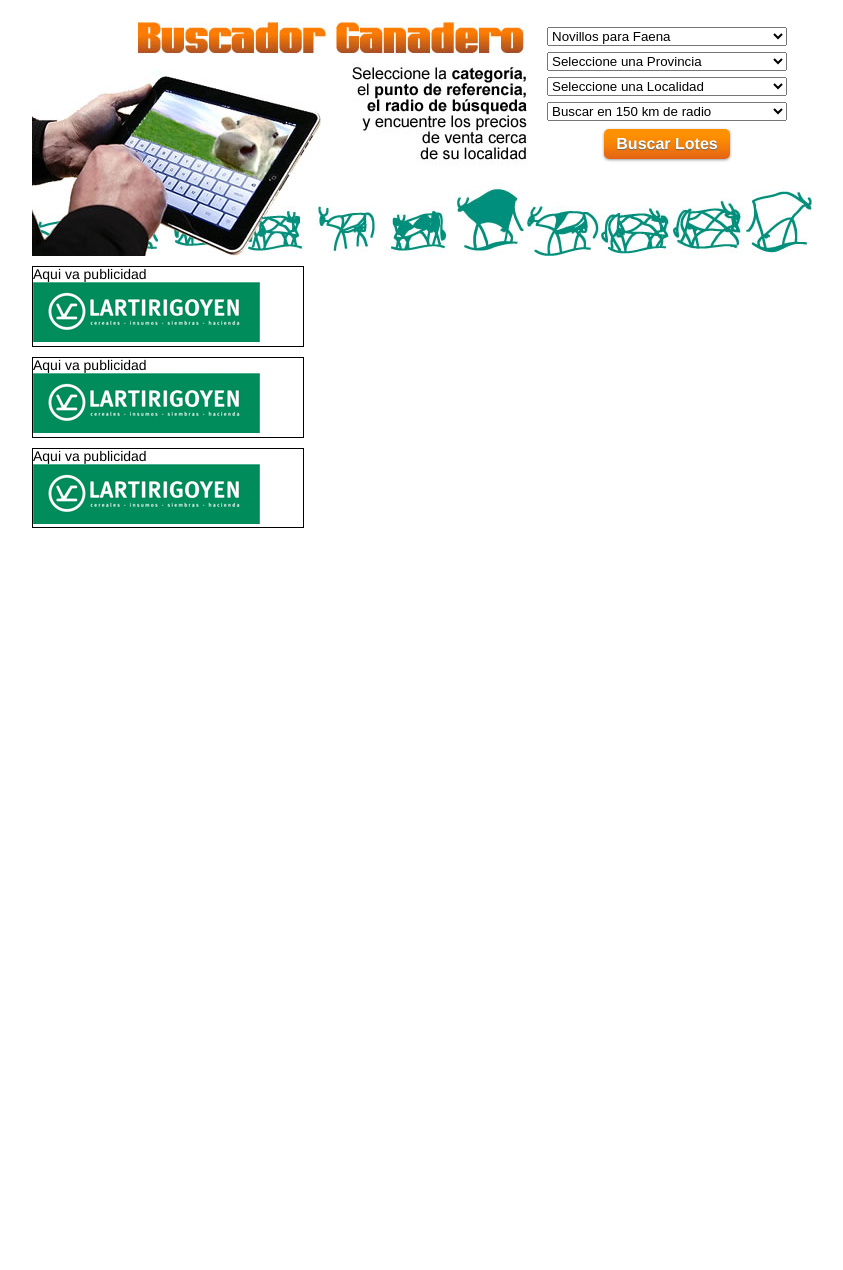
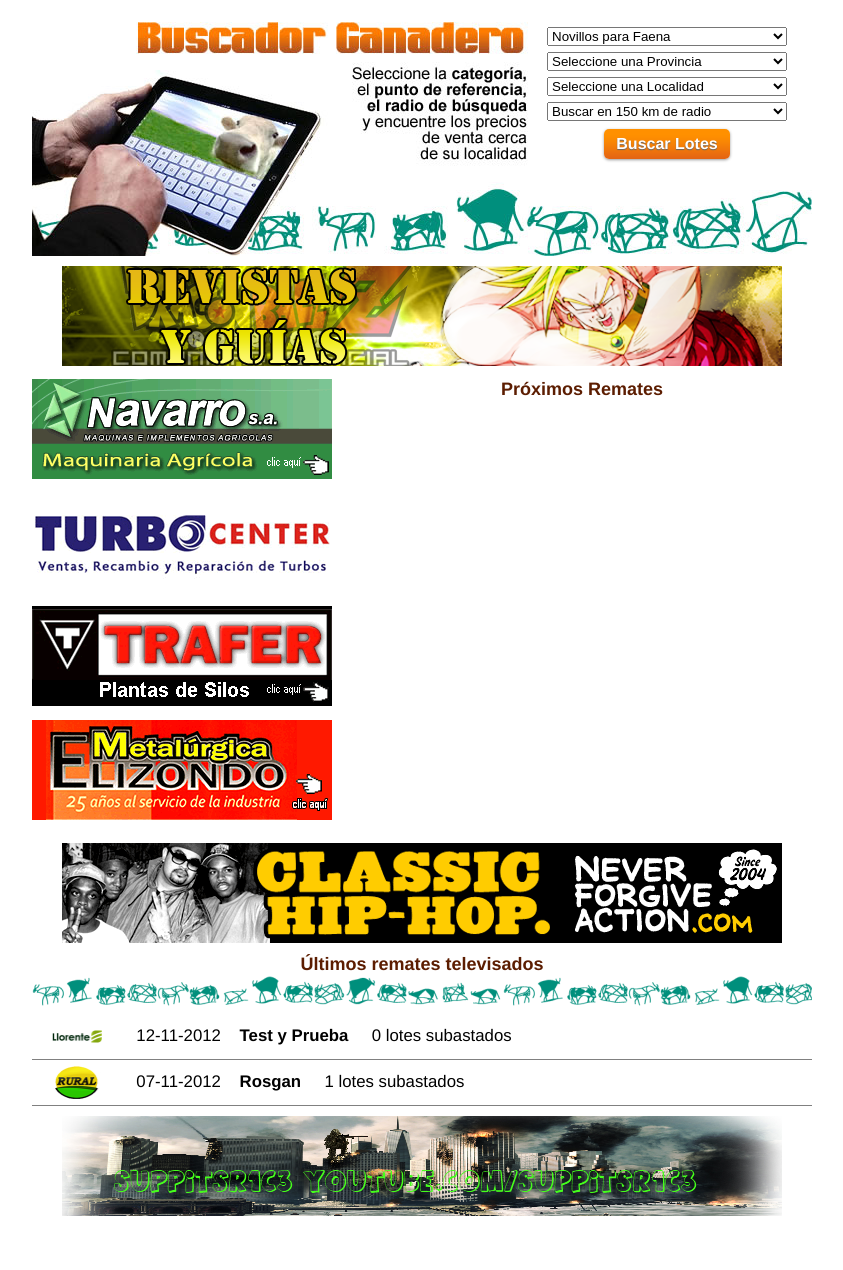
Before and after one commit to dmallamaci/bipher, a PHP site: page / in a window 1280 px wide. Shown: the whole page, without its empty margins (218-1061 px from the left). Before the commit the page ends 528 px from the top, so only its background shows below. Run offline with PHP 8.4, Linux system fonts and the light colour scheme; data comes from the database, SQL or seed files in the repository.

Commit message:
Comenzado funciones públicas para listar remates y estética en index

```diff
--- a/banners.php
+++ b/banners.php
@@ -39,21 +39,21 @@
 	$avisos4->mostrarBanners(4);
 ?>
 	<hr />
-		<h3>Gestionar Banners en TOP - 720px</h3>
+		<h3>Gestionar Banners en TOP - 780px</h3>
 		<p>Solo aparece publicado el banner que tenga marcada la casilla <strong>Publicado</strong> con el número de orden más bajo. Para reordenar los banners asigne a cada uno un número entre 1 y 99 y luego pulse el botón <strong>Cambiar Orden</strong>.</p>
 <?php
 	$avisos3 = new BipherBanners($db);
 	$avisos3->mostrarBanners(3);
 ?>
 	<hr />
-		<h3>Gestionar Banners en MIDDLE - 720px</h3>
+		<h3>Gestionar Banners en MIDDLE - 780px</h3>
 		<p>Solo aparece publicado el banner que tenga marcada la casilla <strong>Publicado</strong> con el número de orden más bajo. Para reordenar los banners asigne a cada uno un número entre 1 y 99 y luego pulse el botón <strong>Cambiar Orden</strong>.</p>
 <?php
 	$avisos5 = new BipherBanners($db);
 	$avisos5->mostrarBanners(5);
 ?>
 	<hr />
-		<h3>Gestionar Banners en BOTTOM - 720px</h3>
+		<h3>Gestionar Banners en BOTTOM - 780px</h3>
 		<p>Solo aparece publicado el banner que tenga marcada la casilla <strong>Publicado</strong> con el número de orden más bajo. Para reordenar los banners asigne a cada uno un número entre 1 y 99 y luego pulse el botón <strong>Cambiar Orden</strong>.</p>
 <?php
 	$avisos6 = new BipherBanners($db);
--- a/comun/ambitos-select.php
+++ b/comun/ambitos-select.php
@@ -37,7 +37,7 @@
 		    <label for="ambito">Posición </label>
 		    <select id="ambito" name="ambito">
 				<option value="4"<?php echo $opcion[4] ?>>300px - Left</option>
-				<option value="3"<?php echo $opcion[3] ?>>720px - Top</option>
-				<option value="5"<?php echo $opcion[5] ?>>720px - Middle</option>
-				<option value="6"<?php echo $opcion[6] ?>>720px - Bottom</option>
+				<option value="3"<?php echo $opcion[3] ?>>780px - Top</option>
+				<option value="5"<?php echo $opcion[5] ?>>780px - Middle</option>
+				<option value="6"<?php echo $opcion[6] ?>>780px - Bottom</option>
 		    </select>
--- a/comun/frente.css
+++ b/comun/frente.css
@@ -10,7 +10,7 @@
 */
 * { margin: 0; padding: 0; }
 .clear { clear: both; }
-img, a img { border: none; }
+img, a img { border: none;;}
 input { outline: 0; }
 /*
     STRUCTURE#25A5CF
@@ -23,14 +23,15 @@
 /*
     CARTELERA
 */
+#guarda {width: 780px; height: 60px; background-image: url(../images/fw-guarda.png); background-repeat: repeat-x; padding-top: 8px;}
 #logocartelera {height: 250px; margin-top: 6px;margin: 0; background-image: url(../images/logocartelera.jpg);}
 #bipher {float: right; position: relative; width: 270px; padding: 5px; padding-right: 0; -moz-border-radius: 10px; -webkit-border-radius: 10px; margin-top: 10px; margin-right: 10px;}
 #subastaahora {text-align: center; border: 5px solid #5CBE00; background-color: #FFFFFF; padding: 10px 10px 10px 10px; -moz-border-radius: 10px; -webkit-border-radius: 10px; position: relative; display: block; margin-top: 10px;}
 #buscalote {width: 270px; float: left; position: relative; margin-top: 10px; text-align: center; }
 #buscaloteinterior {padding: 10px; border: 0px solid #D50C08; background-color: #FFF ; -moz-border-radius: 10px; -webkit-border-radius: 10px;}
-#proximosremates {width: 480px; float: right; position: relative; margin-top: 10px; text-align: center; }
-#proximorematetitulo {width: 480px; height: 20px; background-image: url(../images/proximosremates.png); background-repeat: no-repeat;}
-#subastapasada {text-align: left; border: 2px solid #008F7D; background-color: #F3F6FB; padding: 10px 20px 10px 50px; -moz-border-radius: 10px; -webkit-border-radius: 10px; display: block; position: relative; margin-top: 10px;}
+#proximosremates {width: 460px; float: right; position: relative; margin-top: 10px; text-align: center; }
+#proximorematetitulo {width: 460px; height: 20px; background-image: url(../images/proximosremates.png); background-repeat: no-repeat;}
+#subastapasada {text-align: left; border: 2px solid #008F7D; background-color: #F3F6FB; padding: 10px 20px0 10px 50px; -moz-border-radius: 10px; -webkit-border-radius: 10px; display: block; position: relative; margin-top: 10px;}
 #botonfiltrarlotes {}
 #botonfiltrarlotes2 {}
 /*
@@ -39,7 +40,10 @@
 #bipher {filter: alpha(opacity=50);}
 	CLASES
 */
-.logotipo {height: 70px; width: 270px;}
+.buscador {padding: 5px 20px; border-bottom: thin solid grey;}
+.banner720 {width: 780px; text-align: center; margin-top: 10px;}
+.bannerleft {margin-top: 10px;}
+.logotipo {height: 70px; width: 110px;}
 .verlotes {float: left; height: 70px;}
 .sinborde {border: none;}
 .desplazarpoco {padding-left: 5px;}
@@ -52,9 +56,10 @@
 .button { background: url(../images/button-bg.png) repeat-x; -moz-border-radius: 5px; padding: 6px 12px; border: none; color: white; cursor: pointer; text-shadow: 0 1px 1px #666; -webkit-border-radius: 5px; -webkit-box-shadow: 0 1px 3px #999; font: bold 16px Helvetica; margin-top: 8px;}
 .button:hover { background-position: bottom left; }
 .red { background: red; color: white; font-size: 12px; padding: 3px; }
-.avisos {width: 270px; border: 1px solid black; margin-top: 10px;}
+.avisos {width: 300px; border: 0; margin-bottom: 10px; float: left;}
 .despublicado {width: 96%; border: 2px solid #5CBE00; background-color: #F2FEF2; padding: 10px; -moz-border-radius: 10px; -webkit-border-radius: 10px; float: left; position: relative; margin-top: 10px; text-align: center;}
 .televisado {width: 96%; border: 1px solid #008F7D; background-color: #F3F6FB; padding: 10px; -moz-border-radius: 10px; -webkit-border-radius: 10px; float: right; position: relative; margin-top: 10px; text-align: center;}
+.centradovertical { vertical-align: middle; padding-right: 25px;}
 /*
     TYPOGRAPHY
 */
@@ -94,7 +99,7 @@
 #certificador {text-align: right;}
 #certificador p {}
 #certificador img {}
-#datosubasta { width: 400px; }
+#datosubasta { width: 560px; float: left;}
 .guarda {background: url(../images/guarda.png) no-repeat top;}
 /*
     LISTS
--- a/inc/class.publico.inc.php
+++ b/inc/class.publico.inc.php
@@ -150,23 +150,36 @@
  * según su ambito de publicacion y su fecha.
  * Recibe como parametros: un entero que es el ambito, y usa CURDATE()
 */
-    public function ventaCatalogo($ambito) {
+    public function ventaIndex($ambito) {
         switch($ambito) {
             //Solo Buscador (Remates Pasados)
+            // levanta registros donde la fecha del remate es menor a hoy
+            // y el ámbito (status_re) == 0
             case 0:
-                $sql = "SELECT * FROM remates WHERE status_re =:ambito AND fecha_re<CURDATE() ORDER BY fecha_re DESC LIMIT 10";
+                $sql = "SELECT * FROM remates WHERE status_re =:ambito AND fecha_re<CURDATE() ORDER BY fecha_re DESC LIMIT 5";
             break;
-            //Catalogo Despublicado (Agenda de Remates) - Sin enlace a lotes.
+            //Agenda de Remates - Sin enlace a lotes.
+            // levanta registros donde la fecha de remate es mayor a ayer
+            // y el ámbito es == 1 (Los formatea sin enlace a los lotes)
             case 1:
-                $sql = "SELECT * FROM remates WHERE status_re =:ambito AND fecha_re>=CURDATE() ORDER BY fecha_re ASC";
+                $sql = "SELECT * FROM remates WHERE status_re =:ambito AND fecha_re>=CURDATE() ORDER BY fecha_re ASC LIMIT 5";
             break;
-            //Catalogo Publicado (Destacado)
+            //Catalogo (Destacado)
+            // levanta registros donde la fecha de remate es mayor a ayer
+            // y el ámbito es == 2 (Los formatea CON enlace al Catálogo
+            // y los lotes)
             case 2:
-                $sql = "SELECT * FROM remates WHERE status_re =:ambito AND fecha_re>=CURDATE() ORDER BY fecha_re ASC LIMIT 3";
+                $sql = "SELECT * FROM remates WHERE status_re =:ambito AND fecha_re>=CURDATE() ORDER BY fecha_re ASC LIMIT 5";
             break;
-            //Ba (un destacado para el remate de hoy)
+            //Banners Top, Middle y Bottom respectivamente
             case 3:
-                $sql = "SELECT * FROM remates WHERE status_re =:ambito AND fecha_re=CURDATE() LIMIT 1";
+            case 5:
+            case 6:
+                $sql = "SELECT ruta_banner, enlace_banner FROM controles WHERE ambito_banner =:ambito AND visible_banner = 1 ORDER BY orden_banner ASC LIMIT 1";
+            break;
+            //Banners LEFT
+            case 4:
+                $sql = "SELECT ruta_banner, enlace_banner FROM controles WHERE ambito_banner =:ambito AND visible_banner = 1 ORDER BY orden_banner ASC";
             break;
             //Por default solo el buscador
             default:
@@ -200,6 +213,9 @@
 */
     private function formatearVenta($row, $ambito)
     {
+	// Discrimino si son remates o banners
+		if($ambito < 3) // es un remate
+		{
         $rid = $row['remate_id'];
         $fec = $row['fecha_re'];
         $hor = $row['hora_re'];
@@ -210,22 +226,34 @@
         $car = $row['cardinal_re'];
         $inf = $row['informes_re'];
         $salto = '<br />';
-
         switch($ambito)
             {
+			  // Es el encabezado de una lista de lotes
+			  case -1:
+				$dia = new DateTimeArgento($fec);
+				$diaSemana = $dia->format('l');
+				$abre = '<div style="padding-top: 20px;">';
+				$venta = '<h2 class="centrado">Organizador: '.$org.'</h2>';
+				$venta = $venta.'<div class="logotipo izquierda centrado"><img src="'.$log.'" alt="Logo de '.$org.'" /></div>';
+				$venta = $venta.'<div id="datosubasta" class="centrado"><p><strong>'.$nom.'</strong></p>';
+				$venta = $venta.'<p class="centrado">'.$car.' lotes a la venta. '.$met.'.</p>';
+				$venta = $venta.'<p>Informes: '.$inf.'</p></div>';
+				$venta = $venta.'<div class="fechagrande">'.$diaSemana.'<br />'.darVueltaFecha($fec).'<br />'.$hor.'hs.</div>';
+				$cierra = '</div>';
+			  break;
             //Solo Buscador
             case 0:
                 $abre = '<div class="buscador">';
-                $venta = '<div><span><a href="p-catalogo.php?subasta='.$rid.'" class="sindecorar"><img src="images/vineta-vaca.png" /> &nbsp;'.darVueltaFecha($fec).' &nbsp; &nbsp;<strong>'.$org.'</strong>  &nbsp; &nbsp; '.$car.' lotes subastados</a></span></div>';
-                $cierra = '<br /></div>';
+                $venta = '<span><a href="lista-lotes.php?subasta='.$rid.'" class="sindecorar"><img src="'.$log.'" width="50" height="35" class="centradovertical" /> &nbsp;'.darVueltaFecha($fec).' &nbsp; &nbsp;<strong>'.$org.'</strong>  &nbsp; &nbsp; '.$car.' lotes subastados</a></span>';
+                $cierra = '</div>';
             break;
-            //Catalogo Despublicado (Equivale a Agenda de Remates)
+            // Agenda de Remates
             case 1:
                 $abre = '<div class="despublicado">';
                 $venta = '<div><span><img src="images/vineta-vaca.png" /> &nbsp;'.darVueltaFecha($fec).' &nbsp; &nbsp;<strong>'.$org.'</strong>  &nbsp; &nbsp; Informes:'.$inf.'</span></div>';
                 $cierra = '</div>';
             break;
-            //Catalogo Publicado
+            // Catalogo Publicado
             case 2:
                 $dia = new DateTimeArgento($fec);
                 $diaSemana = $dia->format('l');
@@ -239,50 +267,37 @@
                 $venta = $venta.'<p>'.$met.'</p>';
                 $cierra = '</div>';
             break;
-            //Enlazar a transmisión en vivo de CR
-            case 3:
-                $dia = new DateTimeArgento($fec);
-                $diaSemana = $dia->format('l');
-                $abre = '<div id="subastaahora">';
-                $venta = '<p><strong>'.$nom.'</strong></p>';
-                $venta = $venta.'<div class="logotipo"><img src="'.$log.'" alt="Logo de '.$org.'" /></div>';
-                $venta = $venta.'<div class="fechagrande">'.$diaSemana.'<br />'.darVueltaFecha($fec).'<br />'.$hor.'hs.</div>';
-                $venta = $venta.'<p>Organiza: <strong>'.$org.'</strong></p>';
-                $venta = $venta.'<p><a class="vercatalogo" href="#">+ Ver Remate</a><p>';
-                $cierra = '</div>';
-            break;
-            //XXX Es la cabecera del catalogo para este remate
-            case 7:
-                $dia = new DateTimeArgento($fec);
-                $diaSemana = $dia->format('l');
-                $abre = '<div>';
-                $venta = '<h2 class="centrado">Organiza: '.$org.'</h2>';
-                $venta = $venta.'<div class="logotipo izquierda centrado"><img src="'.$log.'" alt="Logo de '.$org.'" /></div>';
-                $venta = $venta.'<div id="datosubasta" class="izquierda"><p><strong>'.$nom.'</strong></p>';
-                $venta = $venta.'<p>Son '.$car.' lotes a la venta. '.$met.'.</p>';
-                $venta = $venta.'<p>Informes: '.$inf.'</p></div>';
-
-                $venta = $venta.'<div class="fechagrande">'.$diaSemana.'<br />'.darVueltaFecha($fec).'<br />'.$hor.'hs.</div>';
-                $cierra = '</div>';
-            break;
-            //XXX Es la cabecera del detalle de lote para este remate
-            case 8:
-                $abre = '<div class="xxxxxxxx">';
-                $venta = '<h2>'.$nom.'</h2>';
-                $venta = $venta.'<div class="logotipo"><img src="'.$log.'" alt="Logo de '.$org.'" /></div>';
-                $venta = $venta.'<div class="fechagrande">'.darVueltaFecha($fec).' - '.$hor.'hs.</div>';
-                $venta = $venta.'<p>Organiza: <strong>'.$org.'</strong></p>';
-                $venta = $venta.'<p>Son '.$car.' lotes a la venta en '.$met.'.<p>';
-                $venta = $venta.'<p>Informes: '.$inf.'<p>';
-                $cierra = '</div>';
-            break;
             //Por default solo el buscador
             default:
-                $abre = '<div class="buscador">';
+                $abre = '<div>';
                 $cierra = '</div>';
             break;
             }
         return $abre.$venta.$cierra;
+       }
+       else // es un banner
+       {
+		 $ruta = $row['ruta_banner'];
+		 $enlace = $row['enlace_banner'];
+		 $venta = '<a href="'.$enlace.'" style="border:0px" target="_blank">';
+		 $venta = $venta.'<img src="'.$ruta.'" alt="banner" />';
+		 $venta = $venta.'</a>';
+		 $cierra = '</div>';
+		 switch($ambito)
+			{
+				case 3:
+				case 5:
+				$abre = '<div class="banner720">';
+					break;
+				case 6:
+				$abre = '<div class="banner720">';
+					break;
+				case 4:
+				$abre = '<div class="bannerleft">';
+					break;
+			}
+			return $abre.$venta.$cierra;
+		}
     }
 /*
  * Mostrar los detalles de un lote
@@ -327,6 +342,79 @@
             return $e->getMessage();
         }
     }
+/*
+* Cargar datos de un remate para su catálogo
+*/
+	public function cargaDatosRemate($ri, $ambito)
+	{
+		$sql = "SELECT * FROM remates WHERE remate_id =:ri LIMIT 1";
+			try
+		{
+			$stmt = $this->_db->prepare($sql);
+			$stmt->bindParam(':ri', $ri, PDO::PARAM_INT);
+			$stmt->execute();
+		//Muestra la venta de la cartelera con formato
+			while($row = $stmt->fetch())
+			{
+				echo $this->formatearVenta($row, $ambito);
+			}
+			$stmt->closeCursor();
+		}
+		catch(PDOException $e)
+		{
+			return FALSE;
+		}
+	}
+/*
+* Muestra los lotes en tabla agrupados por categoria
+* recibe el ID de remate y el entero de la categoría
+*/
+	public function ordenaLotesPorCategoria($ri)
+	{
+		$sql = "SELECT localidades.localidad, provincias.provincia, lotes.categoria_lo, lotes.subcategoria, lotes.num_lo, lotes.orden_lo, lotes.lote_id FROM localidades, provincias, lotes WHERE lotes.remate_id =:re AND provincias.provincia_id = localidades.provincia_id AND lotes.localidad_lo = localidades.localidad_id ORDER BY orden_lo ASC";
+	try
+	{
+		$stmt = $this->_db->prepare($sql);
+		$stmt->bindParam(':re', $ri, PDO::PARAM_INT);
+		$stmt->execute();
+
+			//XXX Poner una viñeta a la categotia
+			echo '<table class="ensayo" summary="Lotes cargados" cellspacing="0">';
+			echo '<tbody>';
+			echo '<tr class="principal">';
+			echo '<th></th><th>Lote</th><th>Orden</th><th>Origen</th><th>Categor&iacute;a</th><th>Detalles</th><th></th>';
+			echo '</tr>';
+			echo '<tr>';
+
+			while($row = $stmt->fetch())
+			{
+				$lok = $row['localidad'];
+				$prv = $row['provincia'];
+				$kat = $row['categoria_lo'];
+				$sbk = $row['subcategoria'];
+				$nlo = $row['num_lo'];
+				$ord = $row['orden_lo'];
+				$lid = $row['lote_id'];
+
+				echo '<tr>';
+				echo '<td><a class="sinborde desplazarpoco" href="p-lote.php?subasta='.$ri.'&lote='.$lid.'"><img src="images/vineta-vaca.png" /></a></td>';
+				echo '<td>'.$nlo.'</td>';
+				echo '<td><strong>&nbsp; &nbsp;'.noMostrarSiEsCero($ord).'</strong></td>';
+				echo '<td>'.$lok.' - '.$prv.'</td>';
+				echo '<td>'.decirCategoria($kat).'</td>';
+				echo '<td>'.$sbk.'</td>';
+				echo '<td><a href="p-lote.php?subasta='.$ri.'&lote='.$lid.'">Ver</a></td>';
+				echo '</tr>';
+			}
+			echo '</table>';
+			$stmt->closeCursor();
+
+		}
+	catch(PDOException $e)
+		{
+			return $e->getMessage();
+		}
+	}
 // FIN DE LA CLASE
 }
 ?>
--- a/index.php
+++ b/index.php
@@ -39,27 +39,52 @@
             </div>
         </div>
 <?php
-// Venta del remate de Hoy y enlace a TX en Vivo
+// Banner TOP, si existe
 $ca3 = new BipherPublico($db);
-$ca3->ventaCatalogo(3);
+$ca3->ventaIndex(3);
 ?>
-<!--
-comienzan LOS BANNERS DE PUBLICIDAD
--->
-    <div class="avisos">Aqui va publicidad<img src="images/lart.png" /></div>
-    <div class="avisos">Aqui va publicidad<img src="images/lart.png" /></div>
-    <div class="avisos">Aqui va publicidad<img src="images/lart.png" /></div>
-<!-- Termina la publicidad -->
-</div>
+<div id="contenedor">
+<!-- comienzan LOS BANNERS DE LEFT -->
+    <div class="avisos">
+<?php
+// Banners LEFT
+$ca4 = new BipherPublico($db);
+$ca4->ventaIndex(4);
+?>
+    </div>
+<!-- Terminan LOS BANNERS DE LEFT -->
+
 <!-- Comienza la columna de Próximos remates -->
         <div id="proximosremates">
+			<h2>Próximos Remates</h2>
 <?php
 $ca2 = new BipherPublico($db);
-$ca2->ventaCatalogo(2);
+$ca2->ventaIndex(2);
 $ca1 = new BipherPublico($db);
-$ca1->ventaCatalogo(1);
+$ca1->ventaIndex(1);
 ?>
         </div>
+<!-- Termina la columna de Próximos remates -->
+</div>
+<div class="clear"></div>
+<?php
+// Banner MIDDLE si existe
+$ca5 = new BipherPublico($db);
+$ca5->ventaIndex(5);
+?>
+<div id="guarda">
+<h2 class="centrado">Últimos remates televisados</h2>
+</div>
+<?php
+// Lista de Remates Pasados (Buscador)
+$ca0 = new BipherPublico($db);
+$ca0->ventaIndex(0);
+// Banner BOTTOM, si existe
+$ca6 = new BipherPublico($db);
+$ca6->ventaIndex(6);
+?>
+<!-- Fin de los contenidos -->
+
     </div>
 </body>
 </html>
```
Also changed, not shown: a.php (+51 -3 lines), lista-lotes.php (added, +29 -0 lines), images/banners/780x100px_banner_1.jpg (added), images/banners/banner_780x100_5.jpg (added), images/banners/banner_780x100_8.jpg (added), images/fw-guarda.png, images/guarda.png (added), 1 other file.
